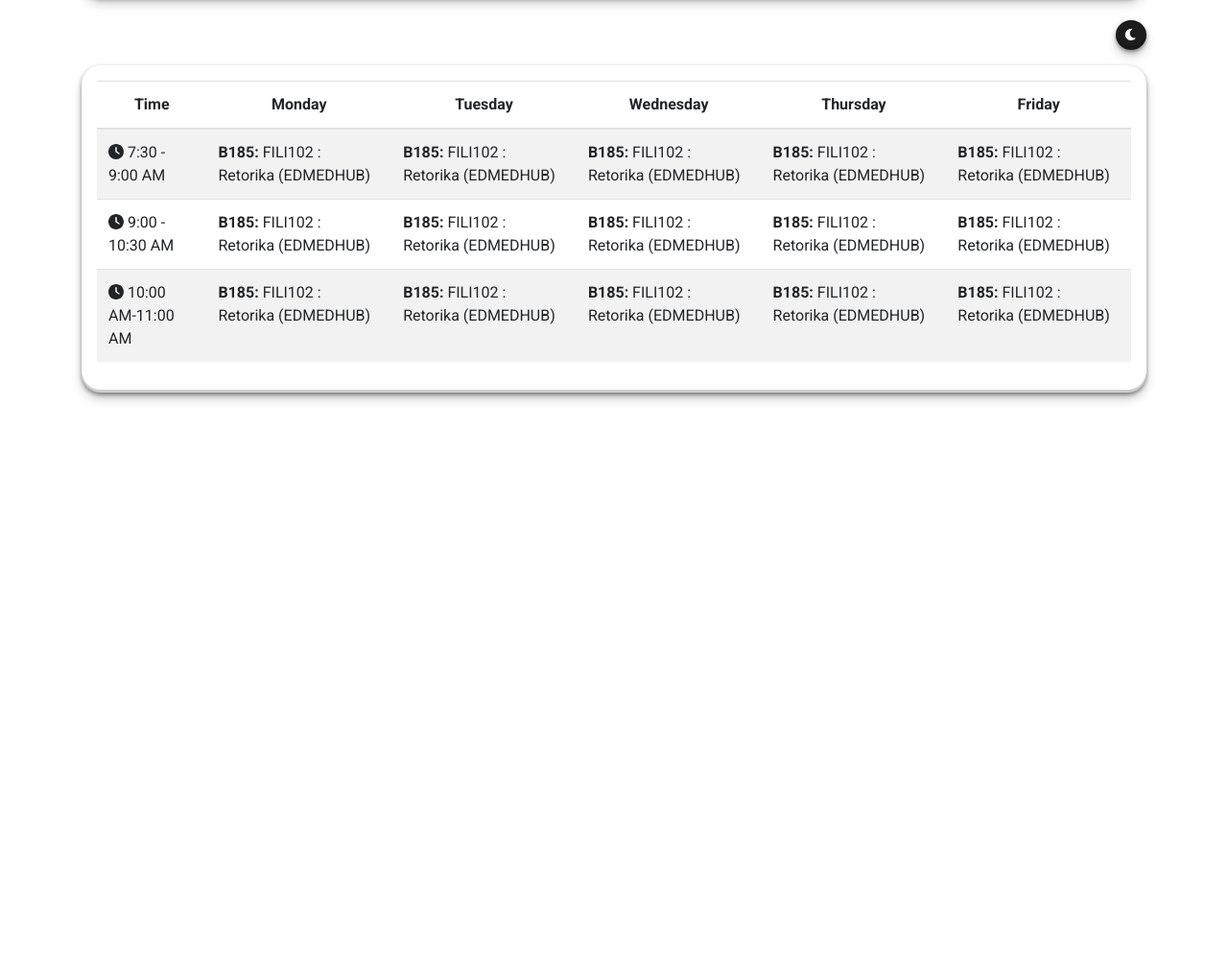
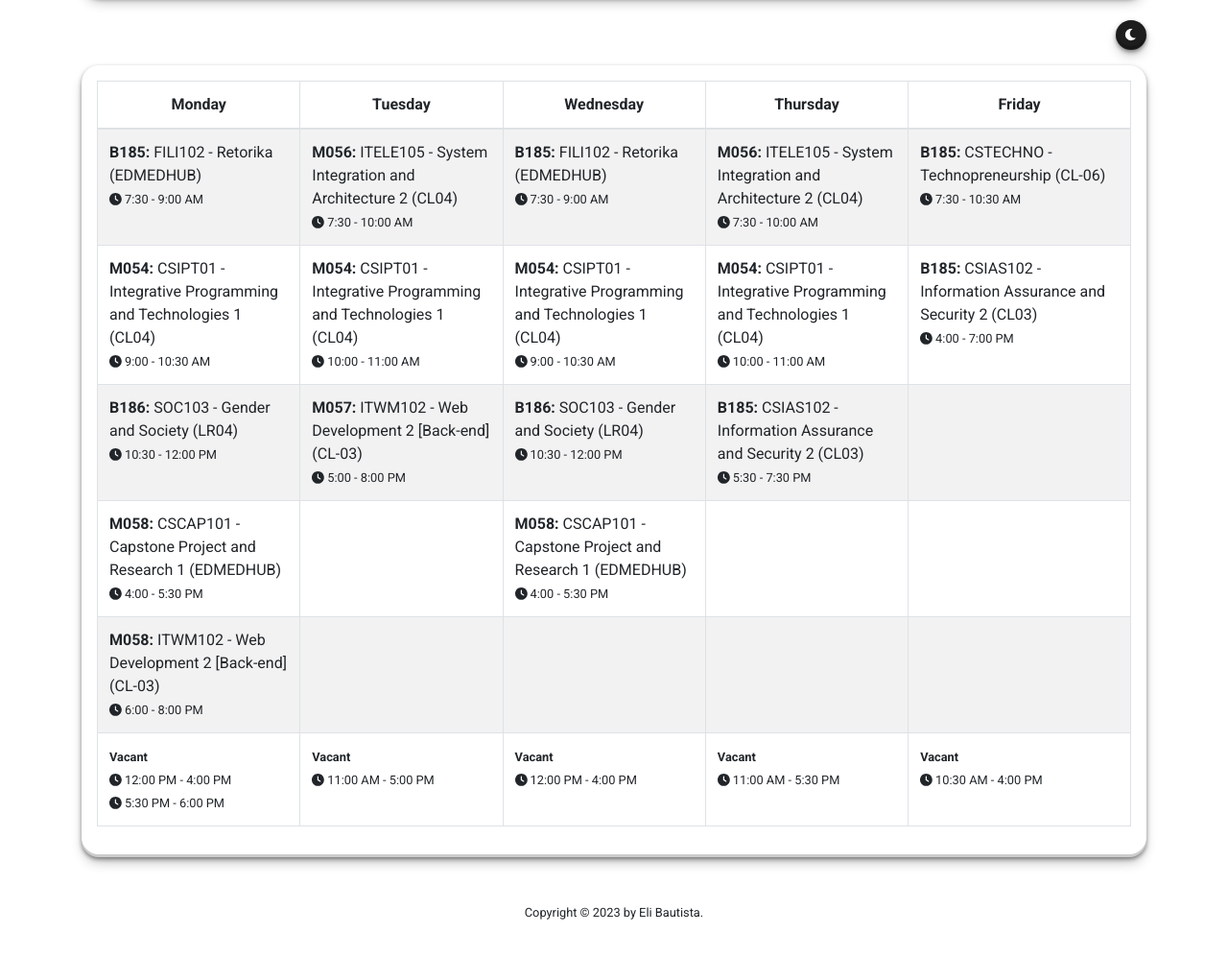
Before and after one commit to eligiorbautista/class-schedule, a plain HTML site: page index.html in a window 1280 px wide. Shown: the part 95-1092 px from the top of the page at 96% size. Before the commit the page ends 800 px from the top, so only its background shows below. Drawn offline with nearby package versions, Linux system fonts and the light colour scheme.

Commit message:
initial commit

```diff
--- a/assets/style.css
+++ b/assets/style.css
@@ -5,6 +5,13 @@
 body {
     padding: 20px;
     font-family: 'Roboto', sans-serif;
+    min-height: 100vh;
+    display: flex;
+    flex-direction: column;
+}
+
+.container {
+    flex: 1;
 }
 
 .dark-mode {
@@ -39,6 +46,8 @@ h2 {
 .dark-mode .table-striped th,
 .dark-mode .table-striped td {
     border-top: 1px solid #ffc107;
+    border-left: 0;
+    border-right: 0;
     border-bottom: 1px solid #ffc107;
 }
 
@@ -49,7 +58,7 @@ h2 {
 }
 
 .table-responsive {
-    border-radius: 20px !important;
+    border-radius: 18px !important;
     box-shadow: rgba(0, 0, 0, 0.4) 0px 2px 4px, rgba(0, 0, 0, 0.3) 0px 7px 13px -3px, rgba(0, 0, 0, 0.2) 0px -3px 0px inset !important;
 }
 
--- a/index.html
+++ b/index.html
@@ -23,10 +23,10 @@
             </button>
         </div>
         <div class="table-responsive p-3">
-            <table class="table  table-striped">
+            <table class="table  table-striped table-bordered">
                 <thead>
                     <tr>
-                        <th class="text-center">Time</th>
+
                         <th class="text-center">Monday</th>
                         <th class="text-center">Tuesday</th>
                         <th class="text-center">Wednesday</th>
@@ -36,33 +36,103 @@
                 </thead>
                 <tbody>
                     <tr>
-                        <td><i class="fa-solid fa-clock"></i> 7:30 - 9:00 AM</td>
-                        <td><strong>B185:</strong> FILI102 : Retorika (EDMEDHUB)</td>
-                        <td><strong>B185:</strong> FILI102 : Retorika (EDMEDHUB)</td>
-                        <td><strong>B185:</strong> FILI102 : Retorika (EDMEDHUB)</td>
-                        <td><strong>B185:</strong> FILI102 : Retorika (EDMEDHUB)</td>
-                        <td><strong>B185:</strong> FILI102 : Retorika (EDMEDHUB)</td>
+
+                        <td><strong>B185:</strong> FILI102 - Retorika (EDMEDHUB) <br> <small><i
+                                    class="fa-solid fa-clock"></i> 7:30 - 9:00 AM</small></td>
+                        <td><strong>M056:</strong> ITELE105 - System Integration and Architecture 2 (CL04) <br>
+                            <small><i class="fa-solid fa-clock"></i> 7:30 - 10:00 AM</small>
+                        </td>
+                        <td><strong>B185:</strong> FILI102 - Retorika (EDMEDHUB) <br> <small><i
+                                    class="fa-solid fa-clock"></i> 7:30 - 9:00 AM</small></td>
+                        <td><strong>M056:</strong> ITELE105 - System Integration and Architecture 2 (CL04) <br>
+                            <small><i class="fa-solid fa-clock"></i> 7:30 - 10:00 AM</small>
+                        </td>
+                        <td><strong>B185:</strong> CSTECHNO - Technopreneurship (CL-06) <br> <small><i
+                                    class="fa-solid fa-clock"></i> 7:30 - 10:30 AM</small></td>
                     </tr>
                     <tr>
-                        <td><i class="fa-solid fa-clock"></i> 9:00 - 10:30 AM</td>
-                        <td><strong>B185:</strong> FILI102 : Retorika (EDMEDHUB)</td>
-                        <td><strong>B185:</strong> FILI102 : Retorika (EDMEDHUB)</td>
-                        <td><strong>B185:</strong> FILI102 : Retorika (EDMEDHUB)</td>
-                        <td><strong>B185:</strong> FILI102 : Retorika (EDMEDHUB)</td>
-                        <td><strong>B185:</strong> FILI102 : Retorika (EDMEDHUB)</td>
+
+                        <td><strong>M054:</strong> CSIPT01 - Integrative Programming and Technologies 1 (CL04) <br>
+                            <small><i class="fa-solid fa-clock"></i> 9:00 - 10:30 AM</small>
+                        </td>
+                        <td><strong>M054:</strong> CSIPT01 - Integrative Programming and Technologies 1 (CL04) <br>
+                            <small><i class="fa-solid fa-clock"></i> 10:00 - 11:00 AM</small>
+                        </td>
+                        <td><strong>M054:</strong> CSIPT01 - Integrative Programming and Technologies 1 (CL04) <br>
+                            <small><i class="fa-solid fa-clock"></i> 9:00 - 10:30 AM</small>
+                        </td>
+                        <td><strong>M054:</strong> CSIPT01 - Integrative Programming and Technologies 1 (CL04) <br>
+                            <small><i class="fa-solid fa-clock"></i> 10:00 - 11:00 AM</small>
+                        </td>
+                        <td><strong>B185:</strong> CSIAS102 - Information Assurance and Security 2 (CL03) <br> <small><i
+                                    class="fa-solid fa-clock"></i> 4:00 - 7:00 PM</small></td>
                     </tr>
                     <tr>
-                        <td><i class="fa-solid fa-clock"></i> 10:00 AM-11:00 AM</td>
-                        <td><strong>B185:</strong> FILI102 : Retorika (EDMEDHUB)</td>
-                        <td><strong>B185:</strong> FILI102 : Retorika (EDMEDHUB)</td>
-                        <td><strong>B185:</strong> FILI102 : Retorika (EDMEDHUB)</td>
-                        <td><strong>B185:</strong> FILI102 : Retorika (EDMEDHUB)</td>
-                        <td><strong>B185:</strong> FILI102 : Retorika (EDMEDHUB)</td>
+
+                        <td><strong>B186:</strong> SOC103 - Gender and Society (LR04) <br> <small><i
+                                    class="fa-solid fa-clock"></i> 10:30 - 12:00 PM</small></td>
+                        <td><strong>M057:</strong> ITWM102 - Web Development 2 [Back-end] (CL-03) <br> <small><i
+                                    class="fa-solid fa-clock"></i> 5:00 - 8:00 PM</small></td>
+                        <td><strong>B186:</strong> SOC103 - Gender and Society (LR04) <br> <small><i
+                                    class="fa-solid fa-clock"></i> 10:30 - 12:00 PM</small></td>
+                        <td><strong>B185:</strong> CSIAS102 - Information Assurance and Security 2 (CL03) <br> <small><i
+                                    class="fa-solid fa-clock"></i> 5:30 - 7:30 PM</small></td>
+                        <td> </td>
+                    </tr>
+
+                    <tr>
+
+                        <td><strong>M058:</strong> CSCAP101 - Capstone Project and Research 1 (EDMEDHUB) <br> <small><i
+                                    class="fa-solid fa-clock"></i> 4:00 - 5:30 PM</small></td>
+                        <td></td>
+                        <td><strong>M058:</strong> CSCAP101 - Capstone Project and Research 1 (EDMEDHUB) <br> <small><i
+                                    class="fa-solid fa-clock"></i> 4:00 - 5:30 PM</small></td>
+                        <td></td>
+                        <td> </td>
+                    </tr>
+
+                    <tr>
+
+                        <td><strong>M058:</strong> ITWM102 - Web Development 2 [Back-end] (CL-03) <br> <small><i
+                                    class="fa-solid fa-clock"></i> 6:00 - 8:00 PM</small></td>
+                        <td></td>
+                        <td></td>
+                        <td></td>
+                        <td> </td>
+                    </tr>
+
+                    <tr>
+                        <td><small><strong>Vacant</strong>
+                                <br> <i class="fa-solid fa-clock"></i> 12:00 PM - 4:00 PM
+                                <br> <i class="fa-solid fa-clock"></i> 5:30 PM - 6:00 PM
+                            </small>
+                        </td>
+                        <td><small><strong>Vacant</strong>
+                                <br> <i class="fa-solid fa-clock"></i> 11:00 AM - 5:00 PM
+                            </small>
+                        </td>
+                        <td><small><strong>Vacant</strong>
+                                <br> <i class="fa-solid fa-clock"></i> 12:00 PM - 4:00 PM
+                            </small>
+                        </td>
+                        <td><small><strong>Vacant</strong>
+                                <br> <i class="fa-solid fa-clock"></i> 11:00 AM - 5:30 PM
+                            </small>
+                        </td>
+                        <td><small><strong>Vacant</strong>
+                            <br> <i class="fa-solid fa-clock"></i> 10:30 AM - 4:00 PM
+                        </small>
+                    </td>
                     </tr>
                 </tbody>
             </table>
         </div>
     </div>
+    <footer>
+        <div class="text-center mt-5">
+            <p class="small">Copyright &copy 2023 by Eli Bautista.</p>
+        </div>
+    </footer>
     <script src="https://code.jquery.com/jquery-3.5.1.slim.min.js"></script>
     <script src="https://cdn.jsdelivr.net/npm/@popperjs/core@2.0.7/dist/umd/popper.min.js"></script>
     <script src="https://stackpath.bootstrapcdn.com/bootstrap/4.5.2/js/bootstrap.min.js"></script>
```
